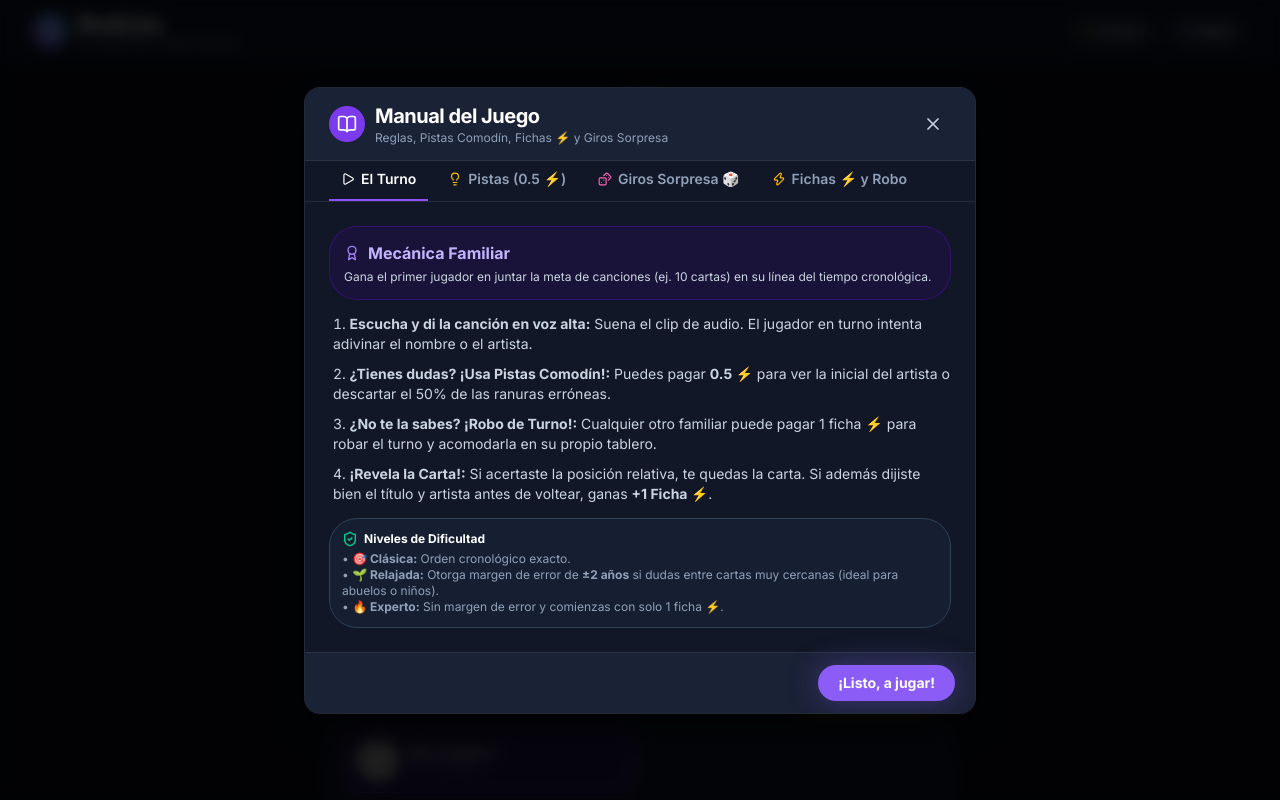
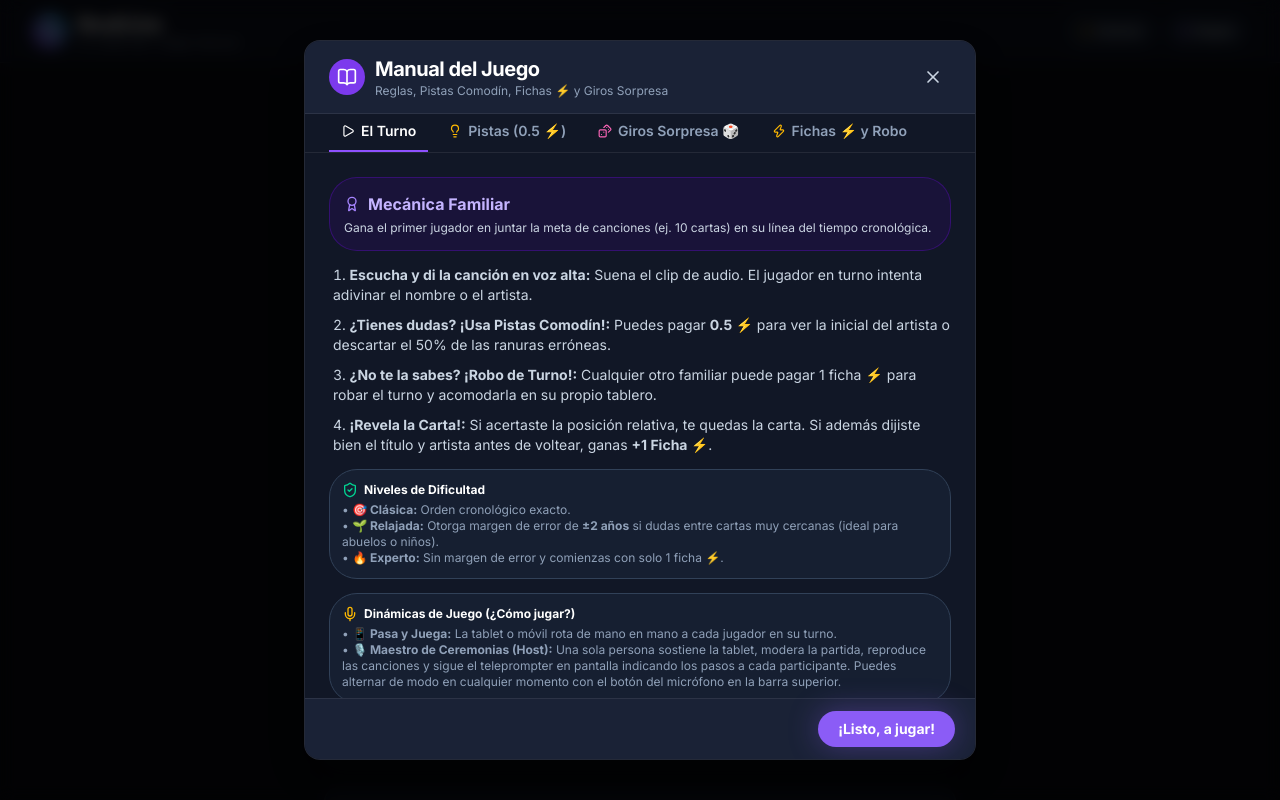
Before and after one commit to carlos-uaa/beatline, a React (Vite) app: page / in a window 1280 px wide. Both pictures are taken after a click on the button "Reglas". Shown: the top 800 px of the page. Built offline with nearby package versions, Linux system fonts and the light colour scheme; grey boxes are pictures that could not be loaded.

Commit message:
feat: agregar Modo Maestro de Ceremonias (Host Mode) con teleprompter interactivo

```diff
--- a/src/App.jsx
+++ b/src/App.jsx
@@ -60,6 +60,7 @@ export default function App() {
   const [activePlaylistId, setActivePlaylistId] = useState('mix-completo');
 
   // Parámetros de juego
+  const [playFormat, setPlayFormat] = useState('pass_and_play'); // 'pass_and_play' | 'host'
   const [difficulty, setDifficulty] = useState('classic'); // 'classic' | 'relaxed' | 'expert'
   const [turnTimerSeconds, setTurnTimerSeconds] = useState(0); // 0 (sin límite)
   const [enableEvents, setEnableEvents] = useState(true);
@@ -143,6 +144,7 @@ export default function App() {
         stealingPlayerIndex,
         playlistTitle,
         activePlaylistId,
+        playFormat,
         difficulty,
         turnTimerSeconds,
         enableEvents,
@@ -241,6 +243,7 @@ export default function App() {
       setViewingPlayerIndex(null);
       setPlaylistTitle(saved.playlistTitle || 'Urbano Argentino 🇦🇷');
       setActivePlaylistId(saved.activePlaylistId || 'urbano-argentina');
+      setPlayFormat(saved.playFormat || 'pass_and_play');
       setDifficulty(saved.difficulty || 'classic');
       setTurnTimerSeconds(saved.turnTimerSeconds || 0);
       setEnableEvents(saved.enableEvents !== undefined ? saved.enableEvents : true);
@@ -289,11 +292,13 @@ export default function App() {
     turnTimerSeconds: timerSec,
     enableEvents: eventsOn,
     eventProbability: prob = 20,
+    playFormat: format = 'pass_and_play',
     playlistId
   }) => {
     const chosenPlaylist = getPlaylistById(playlistId);
     setPlaylistTitle(chosenPlaylist.title);
     setActivePlaylistId(chosenPlaylist.id);
+    setPlayFormat(format);
     setDifficulty(diff);
     setTurnTimerSeconds(timerSec);
     setEnableEvents(eventsOn);
@@ -823,6 +828,30 @@ export default function App() {
     const initial = currentTrack.artist.charAt(0).toUpperCase();
     const decade = currentTrack.year ? `${Math.floor(currentTrack.year / 10) * 10}s` : '¿?';
     return `Artista empieza con "${initial}" • Lanzada en los ${decade}`;
+  };
+
+  // Guion del presentador para el Modo Maestro de Ceremonias
+  const getHostScriptPrompt = () => {
+    if (!currentTrack) return '';
+    if (!hasStartedPlayback) {
+      return `Pide silencio en la sala y dale a "▶️ Reproducir Canción". Dile a ${currentPlayer.name} que escuche con atención.`;
+    }
+    if (!isRevealed && selectedSlot === null) {
+      return `La música está sonando. Pregúntale a ${currentPlayer.name}: "¿Sabes qué canción es? ¿Entre qué dos cartas de tu tablero la quieres colocar?" (Toca la ranura [+] que te indique).`;
+    }
+    if (!isRevealed && selectedSlot !== null) {
+      return `${currentPlayer.name} ya eligió su posición. Pregunta a la mesa: "¿Alguien quiere gastar 1⚡ para robar la canción antes de que revele?" Si nadie roba, pulsa "¡Revelar Año y Canción!".`;
+    }
+    if (isRevealed && isCorrect) {
+      return `¡Acertó! Anúncialo al grupo: "¡Correcto! Es '${currentTrack.title}' de ${currentTrack.artist} (${currentTrack.year})". Si además adivinó el título o artista en voz alta, dale su +1 ⚡ con el botón.`;
+    }
+    if (isRevealed && !isCorrect && wasPassed) {
+      return `Nadie se supo la canción. Dile a todos: "¡Era '${currentTrack.title}' de ${currentTrack.artist} (${currentTrack.year})!". Pulsa Siguiente Turno para pasar a la próxima persona.`;
+    }
+    if (isRevealed && !isCorrect && !wasPassed) {
+      return `¡Falló la época! Comenta a la sala: "¡No era de ese año! La canción es '${currentTrack.title}' de ${currentTrack.artist} (${currentTrack.year})". Nadie se lleva la carta. Pulsa Siguiente Turno.`;
+    }
+    return '';
   };
 
   const isUrgentTimer = turnTimerSeconds > 0 && timeLeft <= 10 && !isRevealed;
@@ -861,6 +890,28 @@ export default function App() {
 
         {/* Acciones de Cabecera */}
         <div className="flex items-center gap-1.5 sm:gap-2 shrink-0">
+          {/* Alternador de Modo Maestro de Ceremonias / Pasa y Juega */}
+          {gameState === 'playing' && (
+            <button
+              onClick={() => setPlayFormat((prev) => (prev === 'host' ? 'pass_and_play' : 'host'))}
+              className={`flex items-center gap-1.5 px-2.5 py-1.5 sm:px-3 sm:py-2 rounded-xl text-xs font-bold border transition-all active:scale-95 cursor-pointer ${
+                playFormat === 'host'
+                  ? 'bg-amber-500/20 text-amber-300 border-amber-500/50 shadow-md'
+                  : 'bg-slate-800/80 text-slate-300 hover:text-white border-slate-700/50'
+              }`}
+              title={
+                playFormat === 'host'
+                  ? 'Modo Host activo: la tablet la controla el anfitrión. Toca para cambiar a Pasa y Juega.'
+                  : 'Modo Pasa y Juega activo: la tablet rota entre jugadores. Toca para activar Modo Anfitrión.'
+              }
+            >
+              <Mic className={`w-3.5 h-3.5 ${playFormat === 'host' ? 'text-amber-400' : 'text-slate-400'}`} />
+              <span className="hidden sm:inline">
+                {playFormat === 'host' ? 'Modo Host 🎙️' : 'Pasa y Juega'}
+              </span>
+            </button>
+          )}
+
           {/* Botón de Tema Claro (Exteriores) / Oscuro */}
           <button
             onClick={toggleTheme}
@@ -929,6 +980,37 @@ export default function App() {
 
         {gameState === 'playing' && currentTrack && (
           <div className="w-full flex flex-col items-center space-y-2.5 animate-fadeIn">
+
+            {/* Guion del Presentador para el Modo Maestro de Ceremonias */}
+            {playFormat === 'host' && (
+              <div
+                className="w-full p-3 sm:p-3.5 rounded-2xl border shadow-lg flex items-start gap-3 animate-fadeIn"
+                style={{
+                  backgroundColor: 'var(--color-bg-surface-elevated)',
+                  borderColor: 'var(--color-accent)'
+                }}
+              >
+                <div
+                  className="p-2 rounded-xl text-slate-950 font-black shrink-0 shadow-sm"
+                  style={{ backgroundColor: 'var(--color-accent)' }}
+                >
+                  <Mic className="w-4 h-4" />
+                </div>
+                <div className="flex-1 min-w-0">
+                  <div className="flex items-center justify-between gap-2">
+                    <h4 className="text-[11px] font-black uppercase tracking-wider text-amber-400 flex items-center gap-1.5">
+                      <span>🎙️ Guion del Anfitrión / Presentador</span>
+                    </h4>
+                    <span className="text-[10px] px-2 py-0.5 rounded-full bg-amber-500/15 text-amber-300 font-mono font-bold border border-amber-500/30 shrink-0">
+                      Turno de {currentPlayer.name}
+                    </span>
+                  </div>
+                  <p className="text-xs sm:text-sm text-slate-200 mt-1 leading-relaxed font-semibold">
+                    {getHostScriptPrompt()}
+                  </p>
+                </div>
+              </div>
+            )}
 
             {/* Banner de Evento Sorpresa (si está activo este turno) */}
             {activeEvent && !isRevealed && (
@@ -1034,10 +1116,12 @@ export default function App() {
                   <span className="text-[9px] sm:text-[10px] font-bold uppercase tracking-wider text-slate-400 block">
                     {stealingPlayerIndex !== null
                       ? `¡Turno robado por ${currentPlayer.name}!`
+                      : playFormat === 'host'
+                      ? `🎙️ Presentando turno ${turnCount} • ${currentPlayer.name}`
                       : `Turno ${turnCount} • ${difficulty === 'relaxed' ? 'Modo Relajado (±2a)' : 'Modo Clásico'}`}
                   </span>
                   <h2 className="text-sm sm:text-base font-black text-white flex items-center gap-2">
-                    Juega: {currentPlayer.name}
+                    {playFormat === 'host' ? `Le toca a: ${currentPlayer.name}` : `Juega: ${currentPlayer.name}`}
                     <span className="text-xs font-mono px-2 py-0.2 rounded-lg bg-amber-500/15 text-amber-300 border border-amber-500/30">
                       ⚡ {currentPlayer.tokens || 0}
                     </span>
@@ -1300,7 +1384,7 @@ export default function App() {
               <div className="flex flex-wrap items-center justify-between gap-2 px-2 mb-0.5">
                 <div className="flex items-center gap-2">
                   <span className="text-xs font-bold text-slate-300 uppercase tracking-wider">
-                    Línea de tiempo de {displayedPlayer.name} ({displayedPlayer.cards?.length || 0} canciones)
+                    {playFormat === 'host' ? '🎤 Tablero de' : 'Línea de tiempo de'} {displayedPlayer.name} ({displayedPlayer.cards?.length || 0} canciones)
                   </span>
                   {isPeekingOtherPlayer && (
                     <button
@@ -1415,6 +1499,7 @@ export default function App() {
             handleStartGame({
               players,
               targetCards,
+              playFormat,
               difficulty,
               turnTimerSeconds,
               enableEvents,
@@ -1462,7 +1547,7 @@ export default function App() {
 
       {/* Pie de página sutil */}
       <footer className="w-full py-1.5 text-center text-[10px] text-slate-600 border-t border-slate-800/40">
-        BeatLine • Pasa y Juega • Optimizado para Tablet
+        BeatLine • {playFormat === 'host' ? '🎙️ Modo Maestro de Ceremonias' : '📱 Modo Pasa y Juega'} • Optimizado para Tablet
       </footer>
     </div>
   );
--- a/src/components/InstructionsModal.jsx
+++ b/src/components/InstructionsModal.jsx
@@ -11,7 +11,8 @@ import {
   Lightbulb,
   Dices,
   Clock,
-  ShieldCheck
+  ShieldCheck,
+  Mic
 } from 'lucide-react';
 
 export default function InstructionsModal({ isOpen, onClose }) {
@@ -142,6 +143,16 @@ export default function InstructionsModal({ isOpen, onClose }) {
                   • <strong>🎯 Clásica:</strong> Orden cronológico exacto.<br />
                   • <strong>🌱 Relajada:</strong> Otorga margen de error de <strong>±2 años</strong> si dudas entre cartas muy cercanas (ideal para abuelos o niños).<br />
                   • <strong>🔥 Experto:</strong> Sin margen de error y comienzas con solo 1 ficha ⚡.
+                </p>
+              </div>
+
+              <div className="p-3 rounded-xl border bg-slate-800/50 border-slate-700 text-xs">
+                <h4 className="font-bold text-white mb-1 flex items-center gap-1.5">
+                  <Mic className="w-4 h-4 text-amber-400" /> Dinámicas de Juego (¿Cómo jugar?)
+                </h4>
+                <p className="text-slate-400">
+                  • <strong>📱 Pasa y Juega:</strong> La tablet o móvil rota de mano en mano a cada jugador en su turno.<br />
+                  • <strong>🎙️ Maestro de Ceremonias (Host):</strong> Una sola persona sostiene la tablet, modera la partida, reproduce las canciones y sigue el teleprompter en pantalla indicando los pasos a cada participante. Puedes alternar de modo en cualquier momento con el botón del micrófono en la barra superior.
                 </p>
               </div>
             </div>
--- a/src/components/PlayerSetup.jsx
+++ b/src/components/PlayerSetup.jsx
@@ -10,7 +10,8 @@ import {
   Clock,
   Dices,
   ShieldCheck,
-  Play
+  Play,
+  Mic
 } from 'lucide-react';
 import { getAllPlaylists, deleteCustomPlaylist } from '../services/playlistStorage';
 import PlaylistCreatorModal from './PlaylistCreatorModal';
@@ -21,6 +22,7 @@ export default function PlayerSetup({ onStartGame, hasSavedGame, onResumeGame, o
     { id: 2, name: 'Jugador 2', cards: [], score: 0, tokens: 2 }
   ]);
   const [targetCards, setTargetCards] = useState(10);
+  const [playFormat, setPlayFormat] = useState('pass_and_play'); // 'pass_and_play' | 'host'
   const [difficulty, setDifficulty] = useState('classic'); // 'classic' | 'relaxed' | 'expert'
   const [turnTimerSeconds, setTurnTimerSeconds] = useState(0); // 0 (sin límite), 30, 45, 60
   const [eventProbability, setEventProbability] = useState(20); // Probabilidad de eventos sorpresa (por defecto 20%)
@@ -84,6 +86,7 @@ export default function PlayerSetup({ onStartGame, hasSavedGame, onResumeGame, o
       turnTimerSeconds,
       enableEvents: eventProbability > 0,
       eventProbability,
+      playFormat,
       playlistId: selectedPlaylistId
     });
   };
@@ -200,7 +203,7 @@ export default function PlayerSetup({ onStartGame, hasSavedGame, onResumeGame, o
         </div>
       </div>
 
-      {/* 2. Dificultad y Temporizador de Adrenalina */}
+      {/* 2. Dificultad, Dinámica y Temporizador de Adrenalina */}
       <div
         className="p-4 sm:p-5 rounded-2xl border space-y-3.5 shadow-xl"
         style={{
@@ -208,7 +211,52 @@ export default function PlayerSetup({ onStartGame, hasSavedGame, onResumeGame, o
           borderColor: 'var(--border-subtle)'
         }}
       >
-        <div className="grid grid-cols-1 sm:grid-cols-2 gap-3">
+        {/* Selector de Dinámica de Juego: Pasa y Juega vs Maestro de Ceremonias */}
+        <div>
+          <label className="block text-[11px] font-bold uppercase tracking-wider text-slate-400 mb-1.5 flex items-center gap-1.5">
+            <Mic className="w-3.5 h-3.5 text-amber-400" />
+            ¿Cómo van a jugar hoy?
+          </label>
+          <div className="grid grid-cols-1 sm:grid-cols-2 gap-2">
+            <button
+              type="button"
+              onClick={() => setPlayFormat('pass_and_play')}
+              className={`p-3 rounded-2xl text-left border transition-all cursor-pointer ${
+                playFormat === 'pass_and_play'
+                  ? 'bg-violet-950/60 border-violet-500 ring-2 ring-violet-500/30 text-white shadow-md'
+                  : 'bg-slate-900/80 border-slate-800 text-slate-400 hover:text-white'
+              }`}
+            >
+              <div className="flex items-center gap-2 font-bold text-xs sm:text-sm">
+                <Users className="w-4 h-4 text-violet-400" />
+                <span>📱 Pasa y Juega</span>
+              </div>
+              <p className="text-[11px] text-slate-400 mt-1">
+                La tablet se va pasando de mano en mano a cada jugador en su turno.
+              </p>
+            </button>
+
+            <button
+              type="button"
+              onClick={() => setPlayFormat('host')}
+              className={`p-3 rounded-2xl text-left border transition-all cursor-pointer ${
+                playFormat === 'host'
+                  ? 'bg-amber-950/60 border-amber-500 ring-2 ring-amber-500/30 text-white shadow-md'
+                  : 'bg-slate-900/80 border-slate-800 text-slate-400 hover:text-white'
+              }`}
+            >
+              <div className="flex items-center gap-2 font-bold text-xs sm:text-sm text-amber-300">
+                <Mic className="w-4 h-4 text-amber-400" />
+                <span>🎙️ Maestro de Ceremonias (Host)</span>
+              </div>
+              <p className="text-[11px] text-slate-400 mt-1">
+                Una sola persona maneja la tablet, pone la música y modera la partida como en un show de TV.
+              </p>
+            </button>
+          </div>
+        </div>
+
+        <div className="grid grid-cols-1 sm:grid-cols-2 gap-3 pt-2 border-t border-slate-800">
           {/* Selector de Dificultad */}
           <div>
             <label className="block text-[11px] font-bold uppercase tracking-wider text-slate-400 mb-1.5 flex items-center gap-1.5">
```
